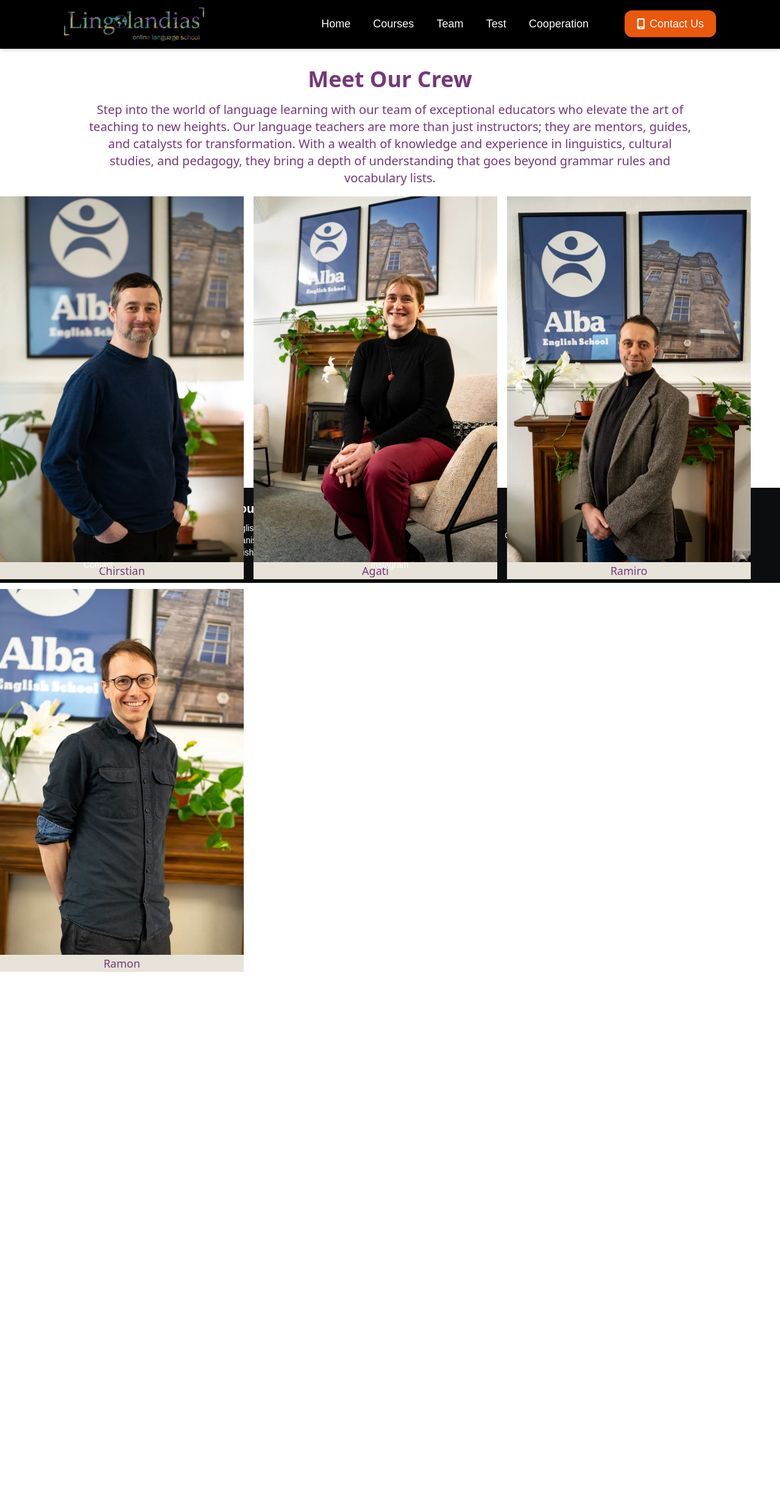
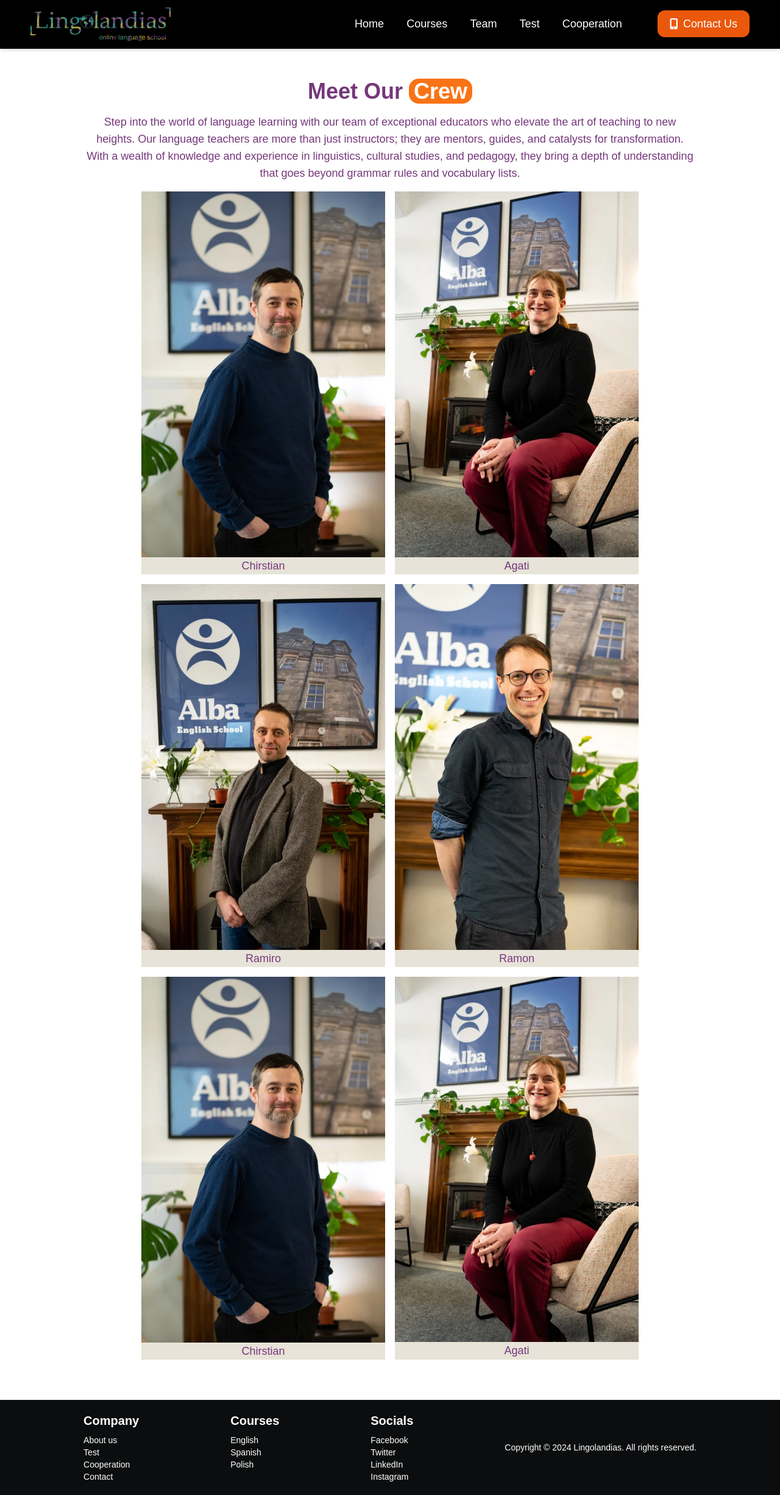
Before and after one commit to koatth60/lingolandias, a React (Vite) app: page /team in a window 1280 px wide. Shown: the whole page at 61% size. Before the commit the page ends 1594 px from the top, so only its background shows below. Built offline with nearby package versions, Linux system fonts and the light colour scheme; a web font is replaced by a local one.

Commit message:
UI detail improvements

```diff
--- a/src/components/QuoteAndInfo.jsx
+++ b/src/components/QuoteAndInfo.jsx
@@ -1,7 +1,7 @@
 import { facebook, instagram, twitter, youtube } from "../assets/export";
 const QuoteAndInfo = () => {
   return (
-    <div className="font-mancerllus h-auto max-lg:flex max-md:flex-col justify-between max-md:gap-6">
+    <div className="font-satoshih-auto max-lg:flex max-md:flex-col justify-between max-md:gap-6">
       <div>
         <h2 className="xl:text-3xl lg:text-xl text-[#23085A] italic mb-2 ">
           Carlemagne-
@@ -14,7 +14,7 @@ const QuoteAndInfo = () => {
         </p>
       </div>
       <div className="lg:flex lg:gap-6 xl:mt-10 lg:mt-5 justify-center items-center">
-        <p className="xl:text-2xl lg:text-xl font-oswald max-md:text-center">Follow us on:</p>
+        <p className="xl:text-2xl lg:text-xl  max-md:text-center">Follow us on:</p>
         <div className="flex gap-3 justify-center">
           <img
             src={facebook}
--- a/src/pages/Contact.jsx
+++ b/src/pages/Contact.jsx
@@ -66,7 +66,7 @@ const Contact = () => {
           </div>
         </div>
         <div className="text-center flex flex-col items-center">
-          <h2 className=" font-semibold text-4xl text-[#75377A]  mt-8">
+          <h2 className=" font-medium text-4xl text-[#75377A]  mt-8">
             Master a new language from anywhere in the world, at your own pace!.
           </h2>
           <h3 className="bg-orange-500 text-4xl text-white p-2 m-2 max-w-[800px] rounded-lg">Gain success, while enjoying the journey!</h3>
--- a/src/pages/Team.jsx
+++ b/src/pages/Team.jsx
@@ -9,12 +9,12 @@ const Team = () => {
   return (
     <div>
       <Header />
-      <section className="h-screen flex flex-col items-center ">
-        <div className="mt-[110px] text-center ">
-          <h2 className="text-4xl text-[#75377A] font-bold mb-4">
-            Meet Our Crew
+      <section className="h-auto font-satoshi  2xl:px-[270px] lg:p-[50px] md:px-[30px]  max-md:px-2 mb-4 flex flex-col items-center  ">
+        <div className="mt-[80px] text-center ">
+          <h2 className="text-4xl max-xl:text-3xl text-[#75377A] font-bold mb-4">
+            Meet Our <span className="xl:text-4xl max-xl:text-3xl font-bold bg-orange-500 text-white xl:w-[220px] md:w-[150px] max-md:w-[130px] max-md:text-center rounded-2xl px-2 ">Crew</span>
           </h2>
-          <p className="text-xl text-[#75377A] w-[1000px] mb-4">
+          <p className="text-lg text-[#75377A] max-w-[1000px] mb-4">
             Step into the world of language learning with our team of
             exceptional educators who elevate the art of teaching to new
             heights. Our language teachers are more than just instructors; they
@@ -24,7 +24,7 @@ const Team = () => {
             grammar rules and vocabulary lists.
           </p>
         </div>
-        <div className="flex gap-4 flex-wrap">
+        <div className="flex gap-4 flex-wrap justify-center">
           <div className="bg-[#E7E3D8]">
             <div className="relative">
               <div class="w-full h-full bg-black absolute z-10 opacity-0 hover:opacity-70 transition-opacity duration-500 flex items-center px-2">
@@ -42,13 +42,13 @@ const Team = () => {
                 className="cursor-pointer"
               />
             </div>
-            <p class="text-center font-oswald text-[#75377A] text-lg">
+            <p class="text-center font-medium text-[#75377A] text-lg">
               Chirstian
             </p>
           </div>
           <div className="bg-[#E7E3D8]">
             <div className="relative">
-            <div class="w-full h-full bg-black absolute z-10 opacity-0 hover:opacity-60 transition-opacity duration-500 flex items-center px-2">
+            <div class="w-full h-full bg-black absolute z-10 opacity-0 hover:opacity-70 transition-opacity duration-500 flex items-center px-2">
                 <p className="text-white text-center">
                   Lorem ipsum dolor sit amet consectetur adipisicing elit. A
                   eveniet sint sed odio quam totam dolores doloribus excepturi!
@@ -63,11 +63,11 @@ const Team = () => {
                 className="cursor-pointer"
               />
             </div>
-            <p class="text-center font-oswald text-[#75377A] text-lg">Agati</p>
+            <p class="text-center font-medium text-[#75377A] text-lg">Agati</p>
           </div>
           <div className="bg-[#E7E3D8]">
             <div className="relative">
-              <div class="w-full h-full bg-blue-500 absolute z-10 opacity-0 hover:opacity-90 transition-opacity duration-500 flex items-center px-2">
+            <div class="w-full h-full bg-black absolute z-10 opacity-0 hover:opacity-70 transition-opacity duration-500 flex items-center px-2">
                 <p className="text-white text-center">
                   Lorem ipsum dolor sit amet consectetur adipisicing elit. A
                   eveniet sint sed odio quam totam dolores doloribus excepturi!
@@ -82,11 +82,11 @@ const Team = () => {
                 className="cursor-pointer"
               />
             </div>
-            <p class="text-center font-oswald text-[#75377A] text-lg">Ramiro</p>
+            <p class="text-center font-medium text-[#75377A] text-lg">Ramiro</p>
           </div>
           <div className="bg-[#E7E3D8]">
             <div className="relative">
-              <div class="w-full h-full bg-blue-500 absolute z-10 opacity-0 hover:opacity-90 transition-opacity duration-500 flex items-center px-2">
+            <div class="w-full h-full bg-black absolute z-10 opacity-0 hover:opacity-70 transition-opacity duration-500 flex items-center px-2">
                 <p className="text-white text-center">
                   Lorem ipsum dolor sit amet consectetur adipisicing elit. A
                   eveniet sint sed odio quam totam dolores doloribus excepturi!
@@ -101,7 +101,47 @@ const Team = () => {
                 className="cursor-pointer"
               />
             </div>
-            <p class="text-center font-oswald text-[#75377A] text-lg">Ramon</p>
+            <p class="text-center font-medium text-[#75377A] text-lg">Ramon</p>
+          </div>
+          <div className="bg-[#E7E3D8]">
+            <div className="relative">
+            <div class="w-full h-full bg-black absolute z-10 opacity-0 hover:opacity-70 transition-opacity duration-500 flex items-center px-2">
+                <p className="text-white text-center">
+                  Lorem ipsum dolor sit amet consectetur adipisicing elit. A
+                  eveniet sint sed odio quam totam dolores doloribus excepturi!
+                  Repellendus quas nemo molestias voluptatum ea qui corporis eos
+                  sit aspernatur consequatur?
+                </p>
+              </div>
+              <img
+                src={teacher}
+                alt=""
+                width={400}
+                className="cursor-pointer"
+              />
+            </div>
+            <p class="text-center font-medium text-[#75377A] text-lg">
+              Chirstian
+            </p>
+          </div>
+          <div className="bg-[#E7E3D8]">
+            <div className="relative">
+            <div class="w-full h-full bg-black absolute z-10 opacity-0 hover:opacity-70 transition-opacity duration-500 flex items-center px-2">
+                <p className="text-white text-center">
+                  Lorem ipsum dolor sit amet consectetur adipisicing elit. A
+                  eveniet sint sed odio quam totam dolores doloribus excepturi!
+                  Repellendus quas nemo molestias voluptatum ea qui corporis eos
+                  sit aspernatur consequatur?
+                </p>
+              </div>
+              <img
+                src={teacher2}
+                alt=""
+                width={400}
+                className="cursor-pointer"
+              />
+            </div>
+            <p class="text-center font-medium text-[#75377A] text-lg">Agati</p>
           </div>
         </div>
       </section>
--- a/src/sections/Generalnfo.jsx
+++ b/src/sections/Generalnfo.jsx
@@ -2,11 +2,13 @@ import React from "react";
 import agata from "../assets/agata.png";
 import agata2 from "../assets/agata2.png";
 
+
+// estaba en 270px
 const Generalnfo = () => {
   return (
-    <section className="font-oswald 2xl:px-[270px] lg:p-[50px] md:px-[30px] mt-[50px] max-md:px-2">
-      <div className="flex justify-center items-center max-lg:flex-col-reverse py-4 md:mb-[80px] gap-8 ">
-        <img src={agata} alt="our teachers" className="rounded-3xl xl:w-[500px] lg:w-[400px] md:w-[600px] "/>
+    <section className="font-satoshi 2xl:px-[330px] lg:p-[50px] md:px-[30px] mt-[50px] max-md:px-2">
+      <div className="flex justify-center items-center max-lg:flex-col-reverse py-4 md:mb-[60px] gap-8 ">
+        <img src={agata} alt="our teachers" className="rounded-e-3xl xl:w-[500px] lg:w-[400px] md:w-[600px] "/>
 
         <div className="">
           <h2 className=" font-bold text-[#23085A] xl:text-3xl lg:text-2xl max-lg:text-xl text-center border-b-4 my-8 pb-3">
@@ -48,7 +50,7 @@ const Generalnfo = () => {
           </p>
 
         </div>
-        <img src={agata2} alt="our teachers" className="rounded-3xl xl:w-[500px] lg:w-[400px]  md:w-[600px] "/>
+        <img src={agata2} alt="our teachers" className="rounded-s-3xl xl:w-[500px] lg:w-[400px]  md:w-[600px] "/>
       </div>
     </section>
   );
--- a/src/sections/Header.jsx
+++ b/src/sections/Header.jsx
@@ -11,7 +11,7 @@ const Header = () => {
     setIsOpen(!isOpen);
   };
   return (
-    <header className="flex md:justify-around max-md:justify-between px-6 max-lg:py-1 max-md:px-2 w-full bg-black fixed top-0 left-0 z-10 border-b-[1.5px] border-black shadow-md ">
+    <header className="flex justify-between  2xl:px-[330px] lg:px-[50px] md:px-[30px] max-lg:py-1 max-md:px-2 w-full bg-black fixed top-0 left-0 z-20 border-b-[1.5px] border-black shadow-md ">
       <div className="md:my-2 max-md:flex max-md:items-center ">
         <a href="/">
           <img
```
Also changed, not shown: src/sections/Hero.jsx (+4 -4 lines).
